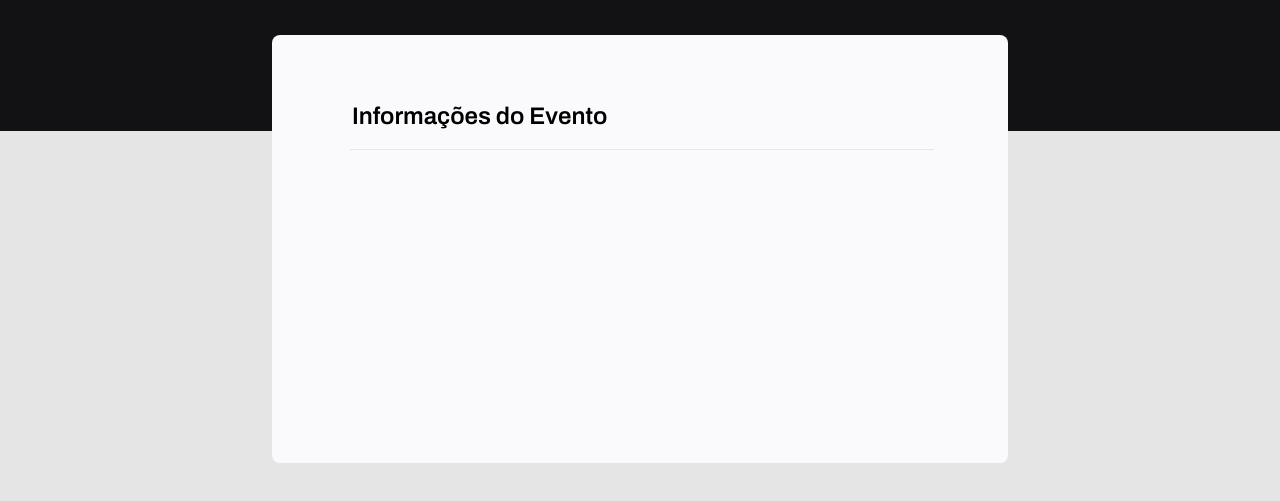
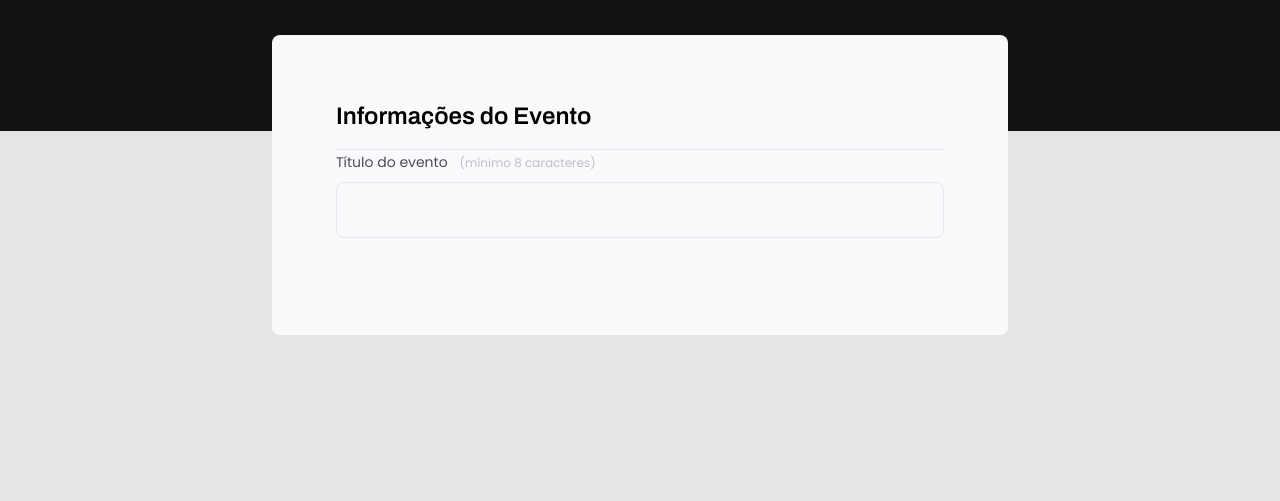
Before and after one commit to tfstam/explorer-stage-03-01, a plain HTML site: page index.html.html in a window 1280 px wide. Shown: the part 237-738 px from the top of the page. Drawn offline with Linux system fonts and the light colour scheme.

Commit message:
Formatando o campo de texto

```diff
--- a/index.html.html
+++ b/index.html.html
@@ -4,7 +4,7 @@
     <meta charset="UTF-8" />
     <meta http-equiv="X-UA-Compatible" content="IE=edge" />
     <meta name="viewport" content="width=device-width, initial-scale=1.0" />
-    <title>Crie sei evento</title>
+    <title>Crie seu evento</title>
     <link rel="stylesheet" href="styles.css" />
     <link rel="preconnect" href="https://fonts.googleapis.com" />
     <link rel="preconnect" href="https://fonts.gstatic.com" crossorigin />
@@ -22,6 +22,13 @@
       <form>
         <fieldset>
           <legend>Informações do Evento</legend>
+
+          <div class="input-wrapper">
+            <label for="event-title"
+              >Título do evento<span>(mínimo 8 caracteres)</span></label
+            >
+            <input type="text" id="event-title" />
+          </div>
         </fieldset>
       </form>
     </div>
--- a/styles.css
+++ b/styles.css
@@ -1,5 +1,14 @@
+* {
+  box-sizing: border-box;
+  margin: 0;
+  padding: 0;
+}
+
+body, input, button, select, textarea {
+  font-family: 'Poppins', sans-serif;
+}
+
 body {
-  font-family: 'Poppins', sans-serif;
   background: #e5e5e5;
 }
 
@@ -30,6 +39,7 @@ header h1 {
   font-size: 36px;
   line-height: 42px;
   color: #fff;
+  margin-bottom: 24px;
 }
 
 header p {
@@ -60,3 +70,34 @@ fieldset legend {
   width: 100%;
   padding-bottom: 16px;
 }
+
+.input-wrapper {
+  display: flex;
+  flex-direction: column;
+}
+
+.input-wrapper label {
+  font-size: 14px;
+  line-height: 24px;
+  color: #4e4958;
+  margin-bottom: 8px;
+}
+
+.input-wrapper label span {
+  margin-left: 12px;
+  font-size: 12px;
+  line-height: 20px;
+  color: #c1bccc;
+}
+
+.input-wrapper input {
+  background: #fafafc;
+  border: 1px solid #e6e6f0;
+  border-radius: 8px;
+  height: 56px;
+  padding: 0 24px;
+  font-size: 16px;
+  line-height: 26px;
+  color: #c1bccc;
+
+}
```
